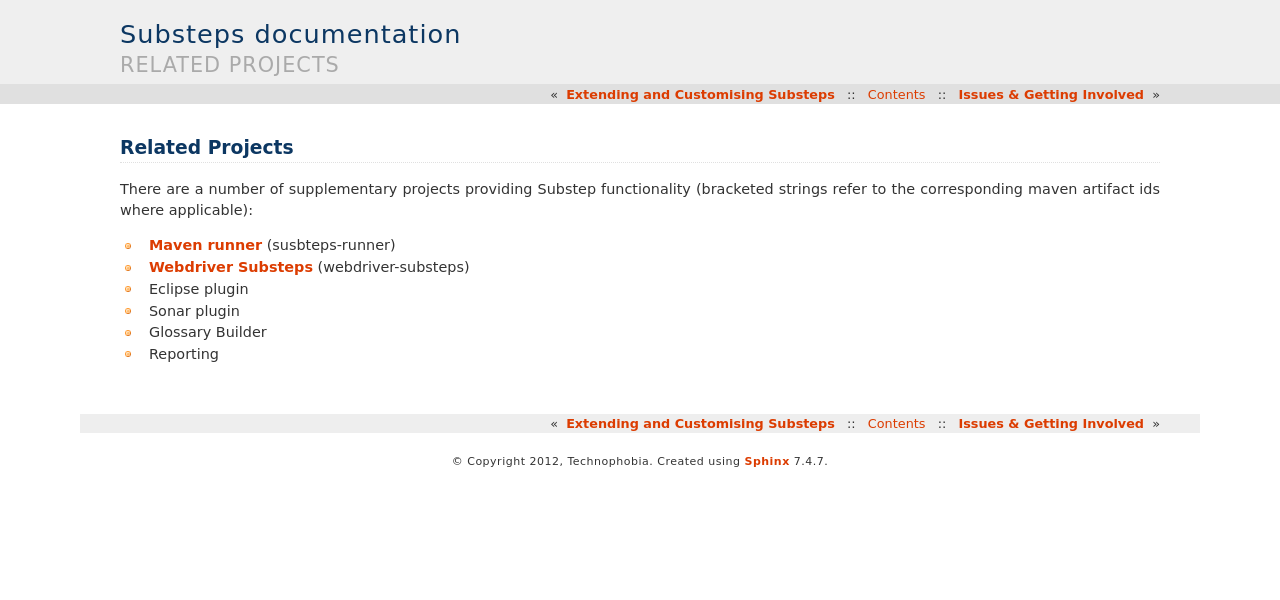
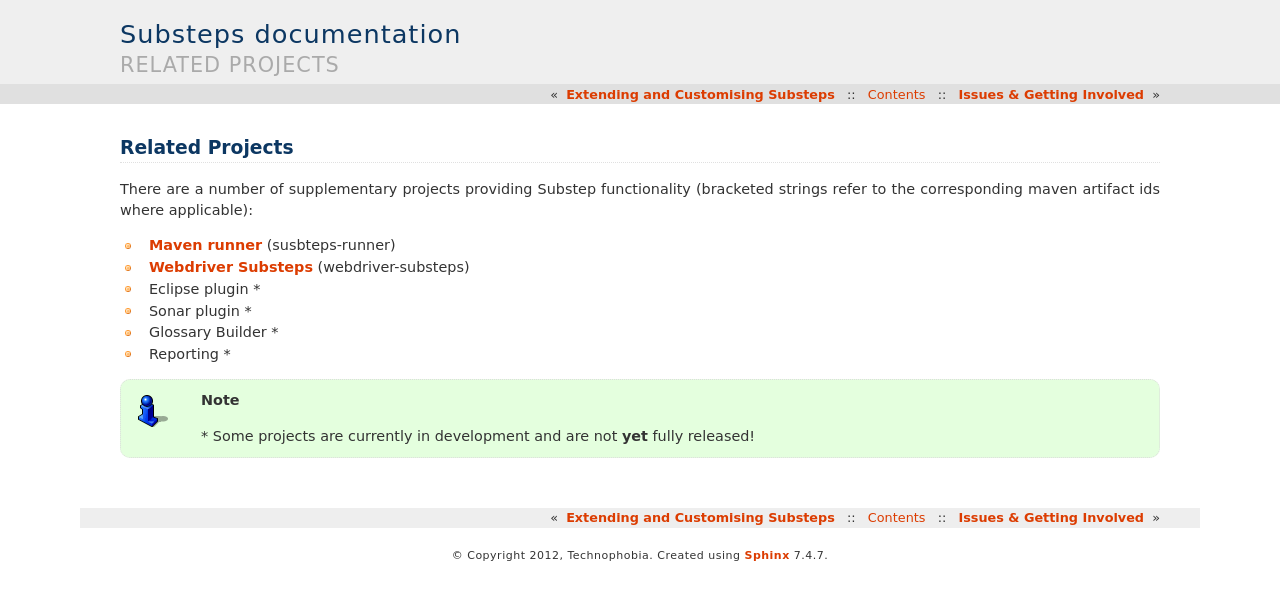
Before and after one commit to G2G3Digital/substeps, a Sphinx documentation site: the page built from docs/related_projects.rst, in a window 1280 px wide. Shown: the top 600 px of the page. Built offline with Sphinx 7.4.7, drawn with Linux system fonts in a browser that asks for light colours.

Commit message:
updated docs

```diff
--- a/docs/related_projects.rst
+++ b/docs/related_projects.rst
@@ -5,7 +5,10 @@ There are a number of supplementary projects providing Substep functionality (br
 
 - `Maven runner <http://technophobia.github.com/substeps-runner/>`_ (susbteps-runner)
 - `Webdriver Substeps <http://technophobia.github.com/substeps-webdriver/>`_ (webdriver-substeps)
-- Eclipse plugin
-- Sonar plugin
-- Glossary Builder
-- Reporting
+- Eclipse plugin *
+- Sonar plugin *
+- Glossary Builder *
+- Reporting *
+
+.. Note::
+   `*` Some projects are currently in development and are not **yet** fully released!
--- a/docs/why.rst
+++ b/docs/why.rst
@@ -6,4 +6,4 @@ We’ve tried a number of BDD frameworks and used Cucumber extensively on a numb
 
 In the early stages of projects, the approach of our QA team writing features alongside the development team implementing code and implementing the step definitions would work ok, but as pressures on delivery of functional code increases, the implementation of step definitions ends up taking a lower priority.  Ultimately this leads to a significant number of unimplemented step definitions, an incomplete test suite and a frustrated QA team and as a result the potential for significant degradation in quality.
 
-Substeps was created specifically to enable non-technical team members to write tests that could be executed directly, without having to be implemented by the development team.
+   *Substeps was created specifically to enable non-technical team members to write tests that could be executed directly, without having to be implemented by the development team.*
```
